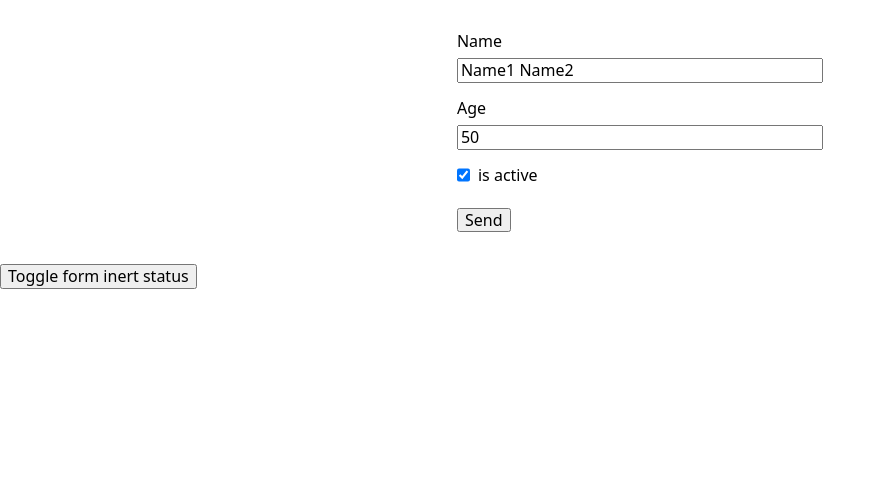
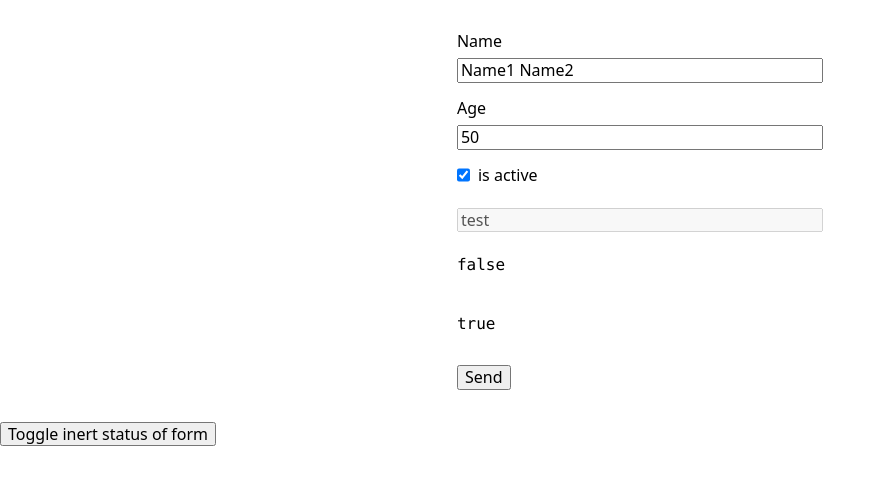
Before and after one commit to maurer2/rhf-output-schema, a React (Vite) app: page / in a window 1280 px wide. Shown: the top 484 px of the page, without its empty margins (0-886 px from the left). Built offline with nearby package versions, Linux system fonts and the light colour scheme.

Commit message:
Played around with controller and disabled

```diff
--- a/src/componentsd/form-fields/form-fields.tsx
+++ b/src/componentsd/form-fields/form-fields.tsx
@@ -1,4 +1,4 @@
-import { useForm, SubmitHandler } from 'react-hook-form';
+import { useForm, SubmitHandler, Controller } from 'react-hook-form';
 import * as z from 'zod';
 import { zodResolver } from '@hookform/resolvers/zod';
 import { ErrorMessage } from '@hookform/error-message';
@@ -12,6 +12,7 @@ export const formSchema = z.object({
     .transform((value) => value.split(' ')),
   age: z.string().min(1).pipe(z.coerce.number()),
   isActive: z.boolean().transform((value) => (value ? 'Yay' : 'Nay')),
+  test: z.string().optional(),
 });
 
 type FormSchema = z.input<typeof formSchema>;
@@ -32,6 +33,7 @@ export default function FormFields() {
       name: 'Name1 Name2',
       age: '50',
       isActive: true,
+      test: 'test',
     },
     disabled: isDisabled,
     resolver: zodResolver(formSchema),
@@ -51,8 +53,7 @@ export default function FormFields() {
         aria-label="test form"
         onSubmit={handleSubmit(onSubmit)}
         // @ts-ignore
-        inert={disabled ? 'inert' : undefined} // React 18
-        // inert={disabled} // React 19+
+        inert={disabled ? 'inert' : undefined}
       >
         <div className="field">
           <label htmlFor="name">Name</label>
@@ -74,6 +75,28 @@ export default function FormFields() {
           </div>
         </div>
 
+        <div className="field">
+          <Controller
+            control={control}
+            name="test"
+            // disabled={false} // gets overridden by global disabled
+            disabled={true} // never overridden
+            render={({ field: { onChange, onBlur, value, disabled: disabledAtFieldLevel } }) => (
+              <>
+                <input
+                  id="test"
+                  value={value}
+                  onChange={onChange}
+                  onBlur={onBlur}
+                  disabled={disabledAtFieldLevel}
+                />
+                <pre>{String(disabled)}</pre>
+                <pre>{String(disabledAtFieldLevel)}</pre>
+              </>
+            )}
+          />
+        </div>
+
         <button type="submit">Send</button>
 
         <div className="output">
@@ -81,7 +104,7 @@ export default function FormFields() {
         </div>
       </form>
       <button type="button" onClick={toggleIsDisabled}>
-        Toggle form inert status
+        Toggle inert status of form
       </button>
       <DevTool control={control} />
     </>
```
